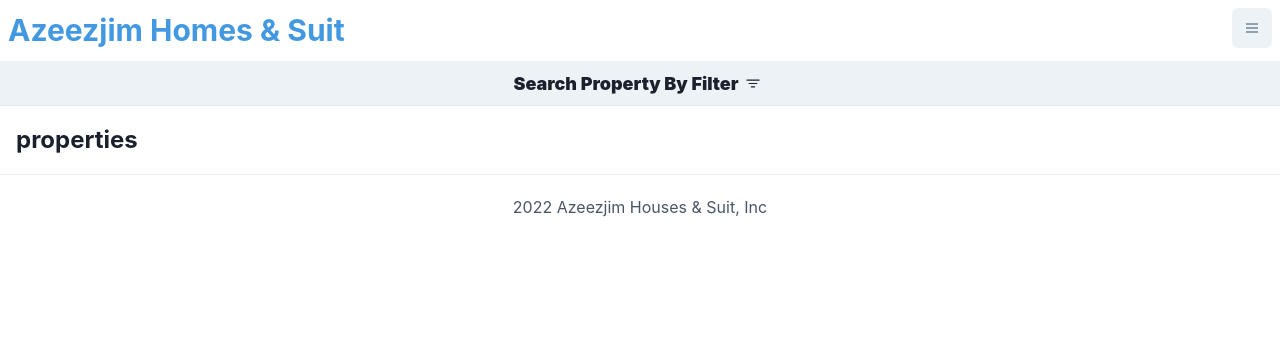
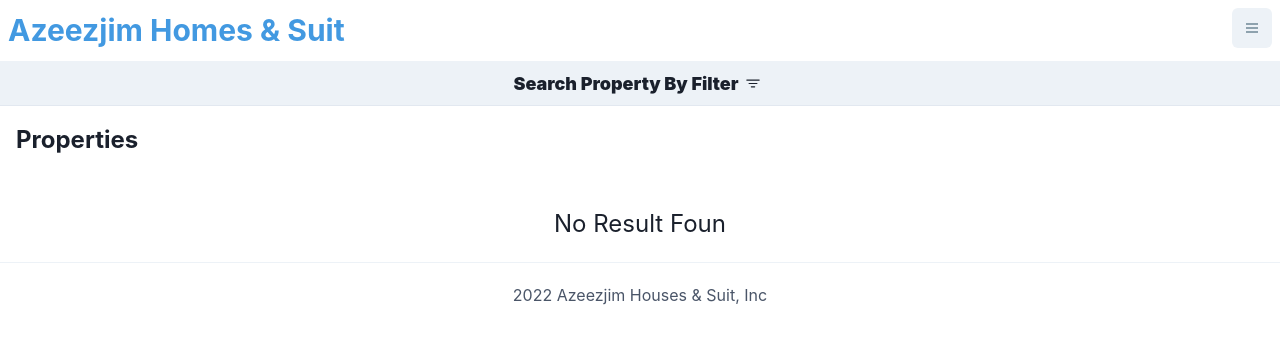
Before and after one commit to Azeezjim/My-Real-Estate-App, a Next.js app: page /search in a window 1280 px wide. Shown: the top 344 px of the page. Built offline with nearby package versions, Linux system fonts and the light colour scheme.

Commit message:
3rd commit

```diff
--- a/pages/search.js
+++ b/pages/search.js
@@ -3,11 +3,14 @@
 import { Image } from "next/image";
 import { Flex, Box, Text, Icon } from '@chakra-ui/react'
 import { BsFilter  } from "react-icons/bs";
+
+import Property from "../components/Property";
 import SearchFIlter from "../components/SearchFilters";
+import noresult from '../assets/images/noresult.svg';
 
-const Search = () => {
+const Search = ({ Properties }) => {
     const [searchFilter, setSearchFliter ] = useState(false);
-    const router = useRouter()
+    const router = useRouter();
 
     return (
         <Box>
@@ -28,11 +31,17 @@
             </Flex>
             {searchFilter && <SearchFIlter />}
             <Text fontSize="2xl" p="4" fontWeight="bold">
-                properties
-                <Flex>
-
-                </Flex>
+                Properties {router.query.purpose}
             </Text>
+            <Flex flexWrap="wrap">
+                {[].map((property) => <Property key={property} Key={property.id} />)}
+            </Flex>
+                {[].length === 0 &&(
+                    <Flex justifyContent="center" alignItems="center" flexDirection="column" marginTop="5" marginBottom="5">
+                        {/* <Image alt="no result" src={noresult} /> */}
+                        <Text fontSize="2xl" marginTop="3">No Result Foun</Text>
+                    </Flex>
+                )}
         </Box>
     )
 }
```
Also changed, not shown: assets/images/noresult1.jpg (added).
